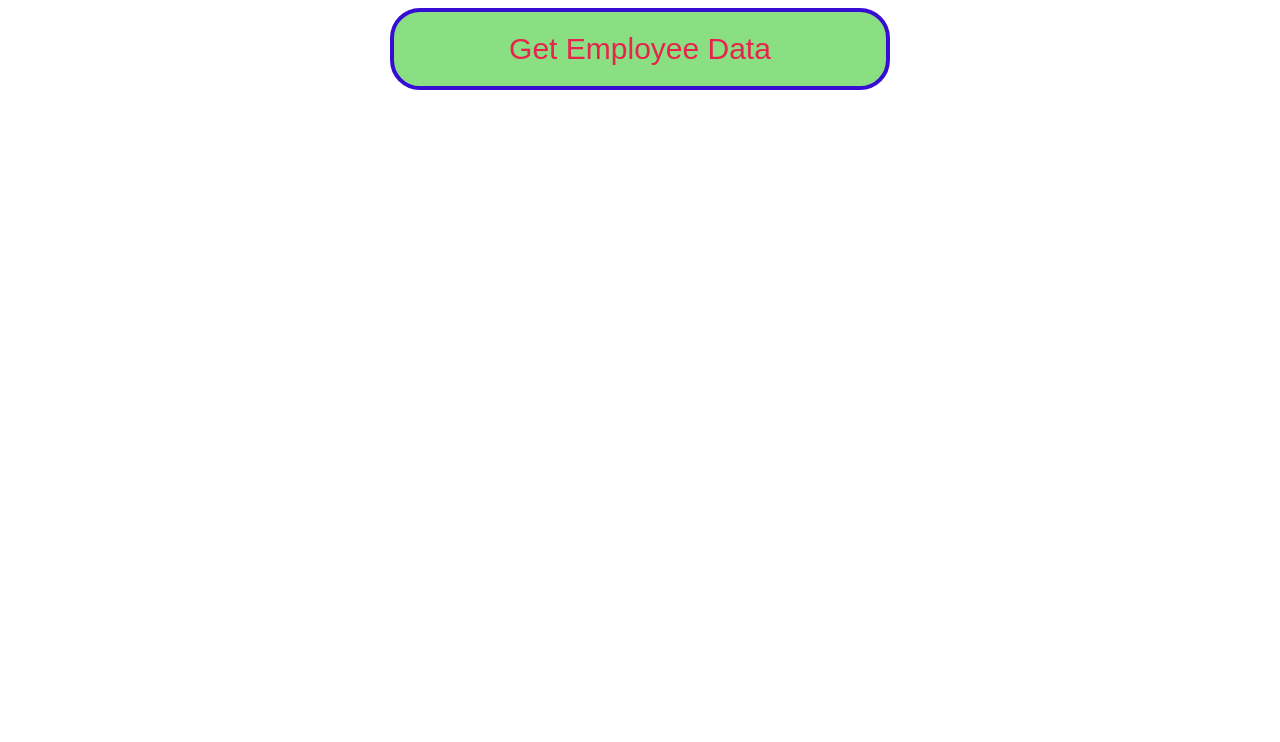
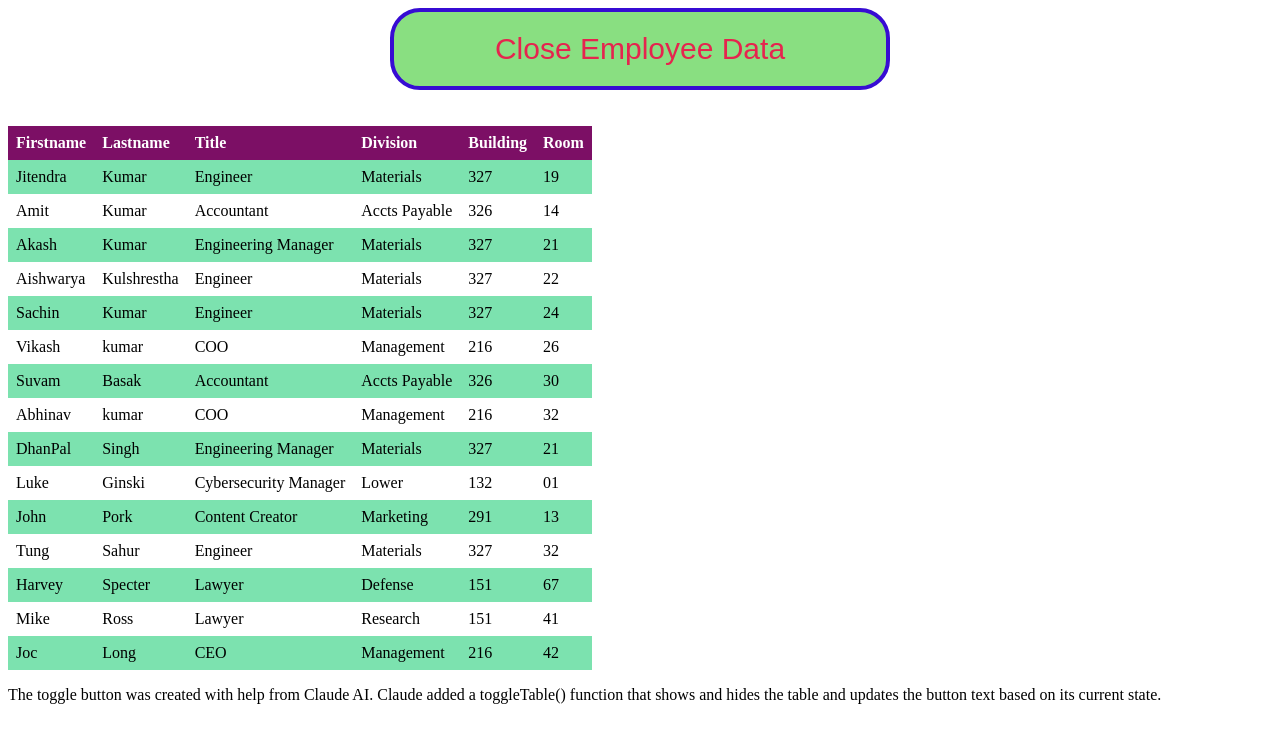
Before and after one commit to lukeginski/CSIT121stuff, a plain HTML site: page lab09/index.html in a window 1280 px wide. Both pictures are taken after a click on the button "Get Employee Data". Drawn offline with Linux system fonts and the light colour scheme.

Commit message:
index.html

```diff
--- a/lab09/index.html
+++ b/lab09/index.html
@@ -50,18 +50,29 @@
 
     <!--JavaScript-->
     <script>
+    var tableVisible = false;
+
+    function toggleTable() {
+        var table = document.getElementById("id");
+        if (tableVisible == false) {
+            loadXMLDoc();
+            table.style.display = "block";
+            document.getElementById("btn").innerHTML = "Close Employee Data";
+            tableVisible = true;
+        } else {
+            table.style.display = "none";
+            document.getElementById("btn").innerHTML = "Get Employee Data";
+            tableVisible = false;
+        }
+    }
+
     function loadXMLDoc() {
         let xmlhttp = new XMLHttpRequest();
-            xmlhttp.onreadystatechange = function () {
-
-                // Request finished and response
-                // is ready and Status is "OK"
+        xmlhttp.onreadystatechange = function() {
             if (this.readyState == 4 && this.status == 200) {
                 empDetails(this);
             }
         };
-
-            // employee.xml is the external xml file
         xmlhttp.open("GET", "employee.xml", true);
         xmlhttp.send();
     }
@@ -69,31 +80,22 @@
     function empDetails(xml) {
         let i;
         let xmlDoc = xml.responseXML;
-            let table =
-                `<tr><th>Firstname</th><th>Lastname</th>
+        let table = `<tr><th>Firstname</th><th>Lastname</th>
             <th>Title</th><th>Division</th>
             <th>Building</th><th>Room</th>
         </tr>`;
         let x = xmlDoc.getElementsByTagName("employee");
 
-            // Start to fetch the data by using TagName
         for (i = 0; i < x.length; i++) {
             table += "<tr><td>" +
-                    x[i].getElementsByTagName("firstname")[0]
-                        .childNodes[0].nodeValue + "</td><td>" +
-                    x[i].getElementsByTagName("lastname")[0]
-                        .childNodes[0].nodeValue + "</td><td>" +
-                    x[i].getElementsByTagName("title")[0]
-                        .childNodes[0].nodeValue + "</td><td>" +
-                    x[i].getElementsByTagName("division")[0]
-                        .childNodes[0].nodeValue + "</td><td>" +
-                    x[i].getElementsByTagName("building")[0]
-                        .childNodes[0].nodeValue + "</td><td>" +
-                    x[i].getElementsByTagName("room")[0]
-                        .childNodes[0].nodeValue + "</td></tr>";
+                x[i].getElementsByTagName("firstname")[0].childNodes[0].nodeValue + "</td><td>" +
+                x[i].getElementsByTagName("lastname")[0].childNodes[0].nodeValue + "</td><td>" +
+                x[i].getElementsByTagName("title")[0].childNodes[0].nodeValue + "</td><td>" +
+                x[i].getElementsByTagName("division")[0].childNodes[0].nodeValue + "</td><td>" +
+                x[i].getElementsByTagName("building")[0].childNodes[0].nodeValue + "</td><td>" +
+                x[i].getElementsByTagName("room")[0].childNodes[0].nodeValue + "</td></tr>";
         }
 
-            // Print the xml data in table form
         document.getElementById("id").innerHTML = table;
     }
 </script>
@@ -105,7 +107,9 @@
     </button>
 
     <br><br>
-    <table id="id"></table>
+    <table id="id" style="display:none;"></table>
 </body>
 
+<p>The toggle button was created with help from Claude AI. Claude added a toggleTable() function that shows and hides the table and updates the button text based on its current state.</p>
+
 </html>
```
Lines whose indentation alone changed are shown as unchanged.
